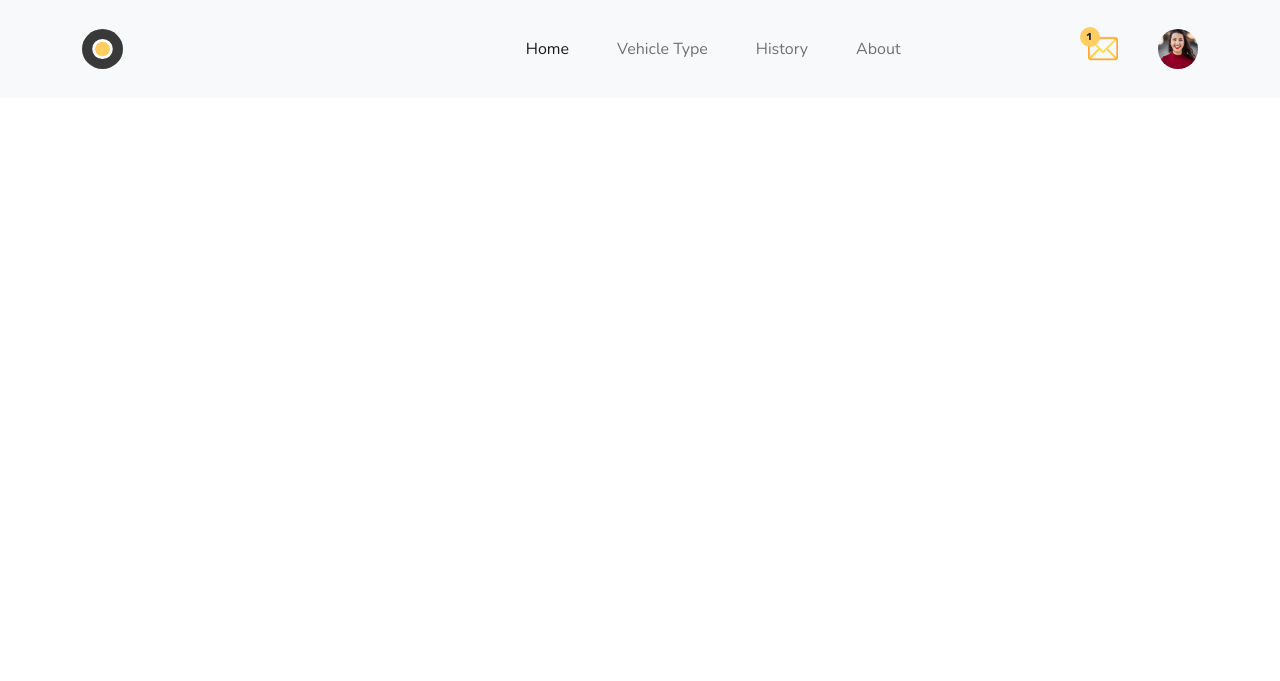
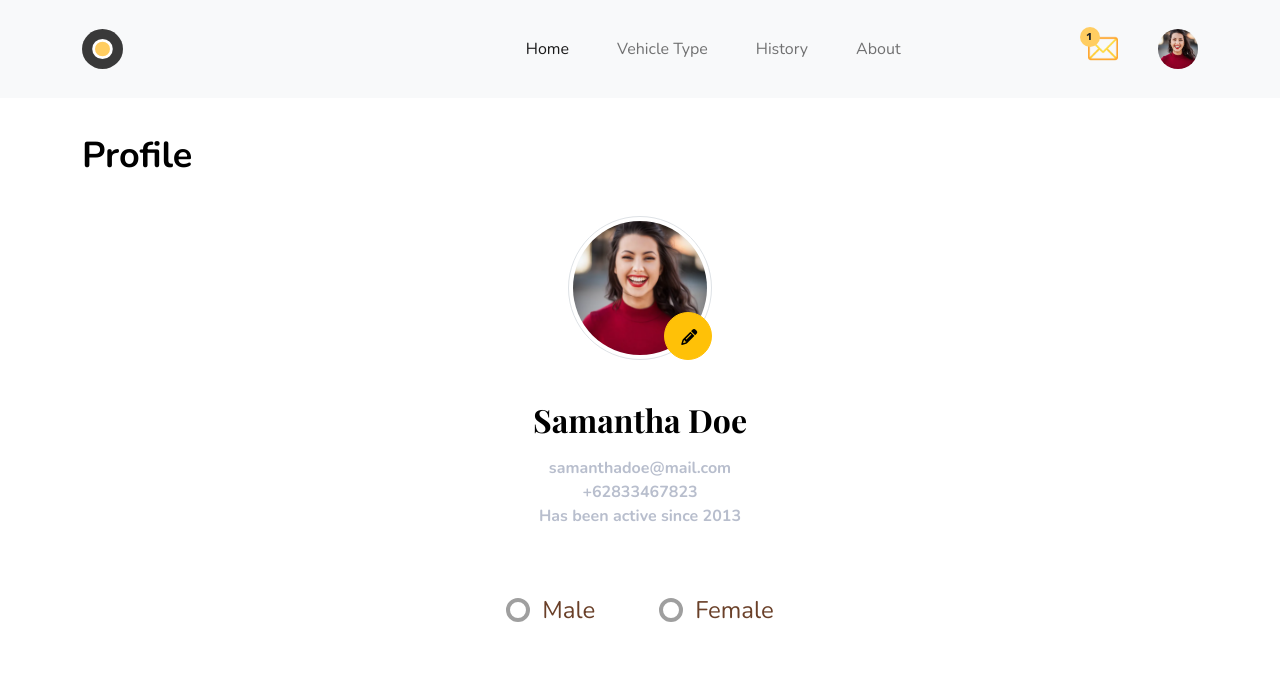
Before and after one commit to nhardiansa/fw5-responsive-website, a website: page profile.html in a window 1280 px wide. Drawn offline with nearby package versions, Linux system fonts and the light colour scheme.

Commit message:
feat: profile section

```diff
--- a/assets/css/profile.css
+++ b/assets/css/profile.css
@@ -45,6 +45,86 @@ nav .profile img.profile-pict {
 }
 /* Navbar end */
 
+/* Main start */
+main {
+  padding-top: 7.5rem;
+  padding-bottom: 3rem;
+}
+
+main .edit-title {
+  font-family: Nunito;
+  font-style: normal;
+  color: #000000;
+  font-weight: bold;
+  font-size: 2.25rem;
+  line-height: 1.5rem;
+}
+
+main .contact img {
+  width: 50%;
+}
+
+main .contact .contact-info h2 {
+  font-family: Playfair Display, serif;
+  font-style: normal;
+  font-weight: bold;
+  font-size: 2rem;
+  line-height: 1.5rem;
+  color: #000000;
+}
+
+main .contact .contact-info p {
+  font-family: Nunito, sans-serif;
+  font-style: normal;
+  font-weight: bold;
+  font-size: 1rem;
+  line-height: 1.5rem;
+  color: #B8BECD;
+
+  margin: 0;
+}
+
+main .img-wrapper .contact-img {
+  width: 9rem;
+  object-fit: cover;
+}
+
+main .edit-btn {
+  width: 3rem;
+  height: 3rem;
+  padding-top: 0.5rem;
+  padding-right: 0.6rem;
+
+  bottom: 0;
+  right: 0;
+
+  position: absolute;
+}
+
+main .gender {
+  font-family: Nunito;
+  font-style: normal;
+  font-size: 1.5rem;
+  color: #6A4029;
+
+  margin-top: 4rem;
+}
+
+main input[type="radio"] {
+  border: 4px solid #9F9F9F;
+}
+
+main input[type="radio"]:checked {
+  background: #FFCD61;
+  border: 4px solid #393939;
+}
+
+main .gender .gender-option {
+  margin-inline: 2rem;
+}
+
+  /* Main end */
+
 @media (min-width: 768px) {
 
 }
--- a/profile.html
+++ b/profile.html
@@ -117,6 +117,60 @@
     </nav>
     <!-- Navbar end -->
 
+    <!-- Main start -->
+    <main class="container">
+      <h1 class="edit-title text-center text-lg-start mt-lg-4">Profile</h1>
+      <div
+        class="contact text-center d-flex flex-column align-items-center mt-5"
+      >
+        <div class="img-wrapper d-inline-block position-relative">
+          <img
+            src="./assets/img/profile-picture/samantha-doe.png"
+            alt="samantha-doe"
+            class="contact-img img-thumbnail rounded-circle"
+          />
+          <button
+            class="edit-btn rounded-circle btn btn-warning position-absolute"
+          >
+            <i class="fa-solid fa-pencil"></i>
+          </button>
+        </div>
+        <div class="contact-info mt-5">
+          <h2 class="">Samantha Doe</h2>
+          <p class="email mt-4">
+            samanthadoe@mail.com <br />
+            +62833467823 <br />
+            Has been active since 2013
+          </p>
+        </div>
+        <div class="gender d-flex">
+          <form class="d-flex">
+            <div class="male gender-option form-check">
+              <input
+                class="form-check-input"
+                type="radio"
+                name="gender"
+                id="male"
+                value="male"
+              />
+              <label class="form-check-label" for="male"> Male </label>
+            </div>
+            <div class="female gender-option form-check">
+              <input
+                class="form-check-input"
+                type="radio"
+                name="gender"
+                id="female"
+                value="female"
+              />
+              <label class="form-check-label" for="female"> Female </label>
+            </div>
+          </form>
+        </div>
+      </div>
+    </main>
+    <!-- Main end -->
+
     <!-- Option 1: Bootstrap Bundle with Popper -->
     <script
       src="https://cdn.jsdelivr.net/npm/bootstrap@5.1.3/dist/js/bootstrap.bundle.min.js"
```
